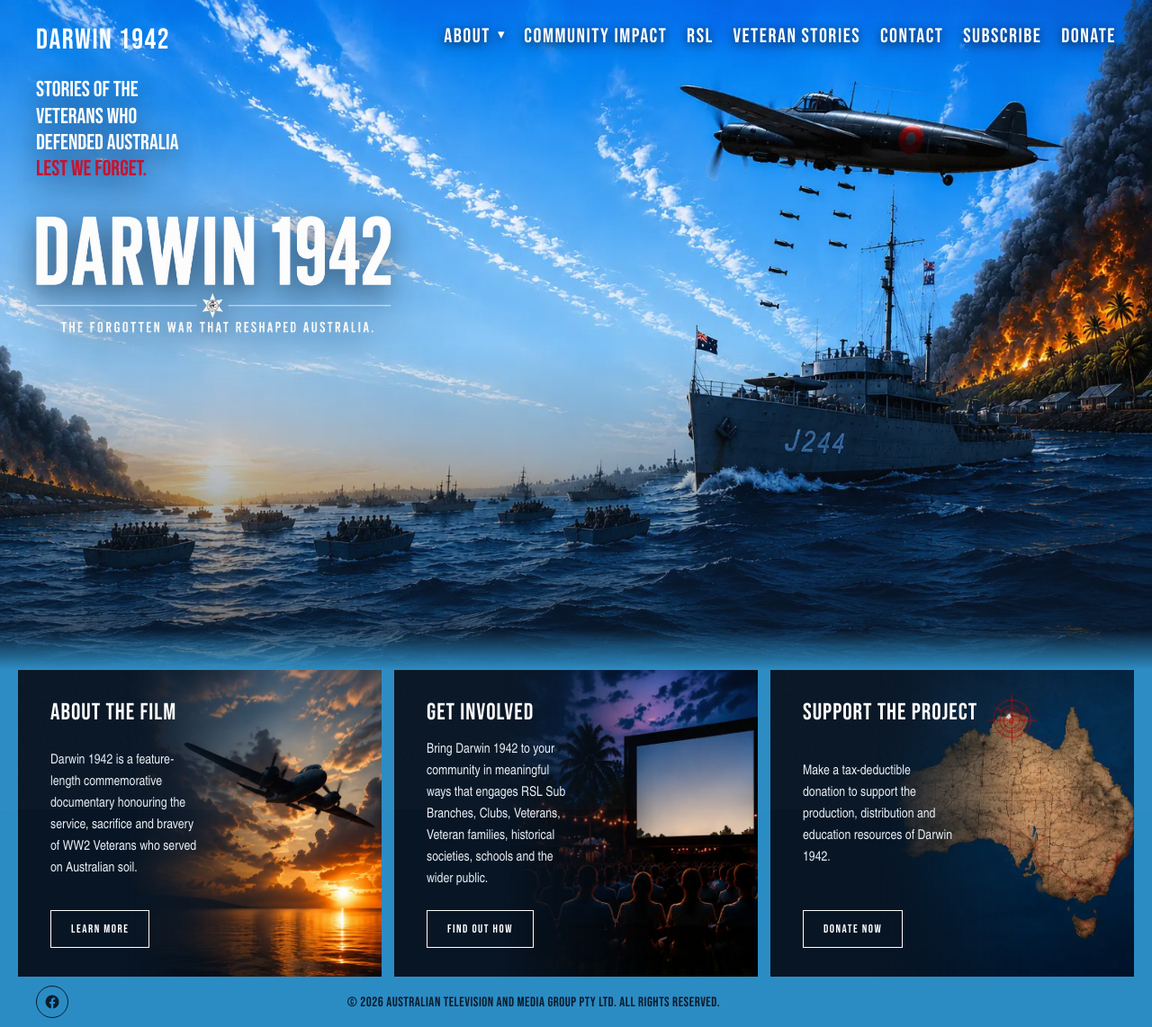
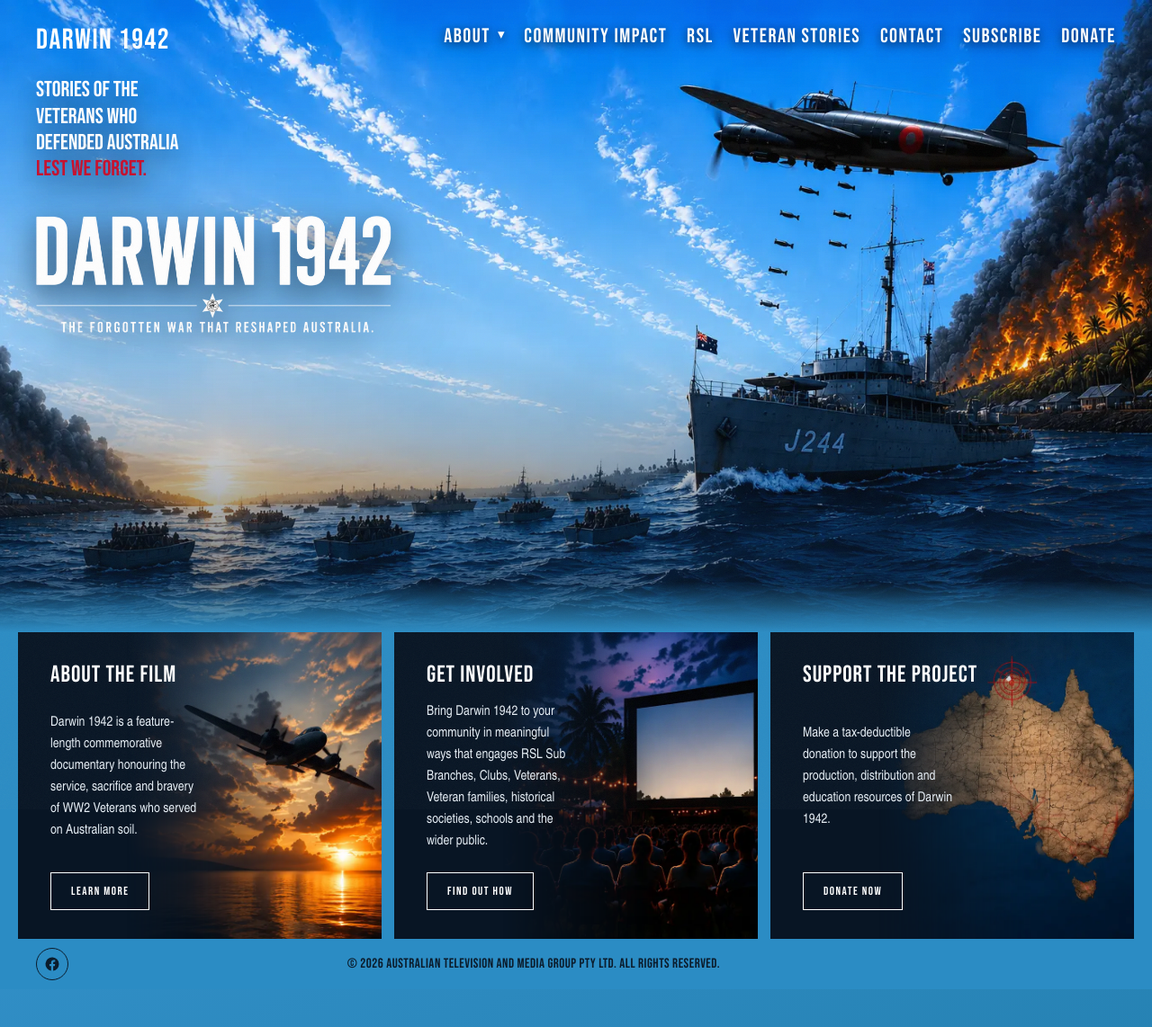
Before and after one commit to t-heritage/darwin1942, a Jekyll site: the page index.html, which Jekyll copies as it is, in a window 1280 px wide. Shown: the whole page at 90% size. Built offline with Jekyll 4.4.1, drawn with Linux system fonts in a browser that asks for light colours.

Commit message:
Home: cards and the sky blue fade start above the fold
The hero picture is 3:2 at full width, so its height follows the window's
width while the fold follows its height. On a wide, short laptop the foot of
the picture landed below the fold, and the fixed 12vh the cards rode up was
not enough to bring them or the fade into view.

The raise is now worked out from both — enough to put the top of the cards at
about 78% of the window, floored at the old 12vh for tall narrow windows and
capped at 40vh so the cards cannot eat the picture on very wide ones. The fade
lengthens to 14vh to suit the higher start. Tablet and mobile keep their own
layout and are unchanged.

Co-Authored-By: Claude Opus 5 <noreply@anthropic.com>

```diff
--- a/index.html
+++ b/index.html
@@ -93,10 +93,16 @@
     --hero-h:76vh;
     --strip-h:19vh;
     /* The band of picture the sky blue fades in over, above the cards... */
-    --strip-fade:11vh;
+    --strip-fade:14vh;
     /* ...and how far the cards themselves ride up into the picture on top of
-       that. Raise or lower the whole block by editing this one number. */
-    --strip-raise:12vh;
+       that. The picture is 3:2 at full width, so its height follows the window's
+       WIDTH (66.6vw) while the fold follows its HEIGHT — on a wide, short laptop
+       the foot of the picture lands well below the fold. So the raise is worked
+       out rather than fixed: enough to put the top of the cards at about 78% of
+       the window (hence 66.6vw - 78vh), never less than the 12vh they used to
+       ride up on tall windows, and never more than 40vh so the cards can't eat
+       the picture on very wide ones. */
+    --strip-raise:clamp(12vh, calc(66.6vw - 78vh), 40vh);
     /* Where the hero tagline and logo start from the left edge, and the card
        strip's side padding. The news row's edge is worked out from these so
        "IN THE NEWS" lines up with the logo rather than the cards' padding. */
```
Also changed, not shown: other parts of index.html (+1 -1 lines).
